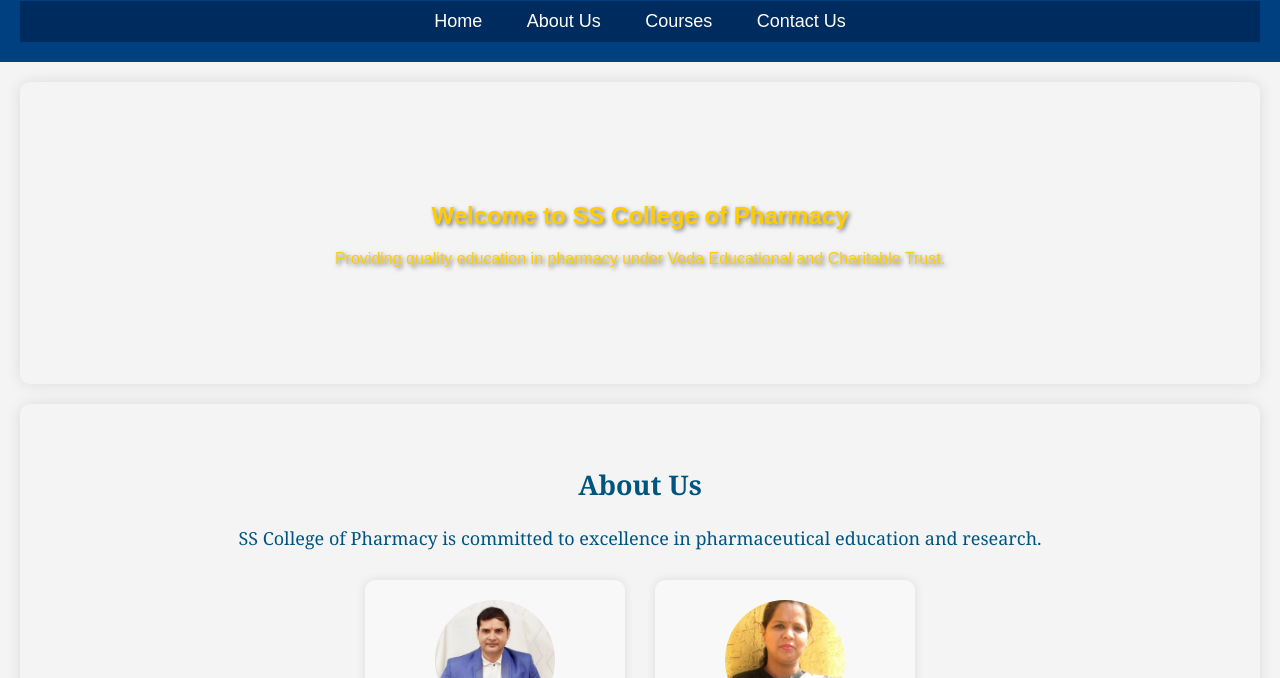
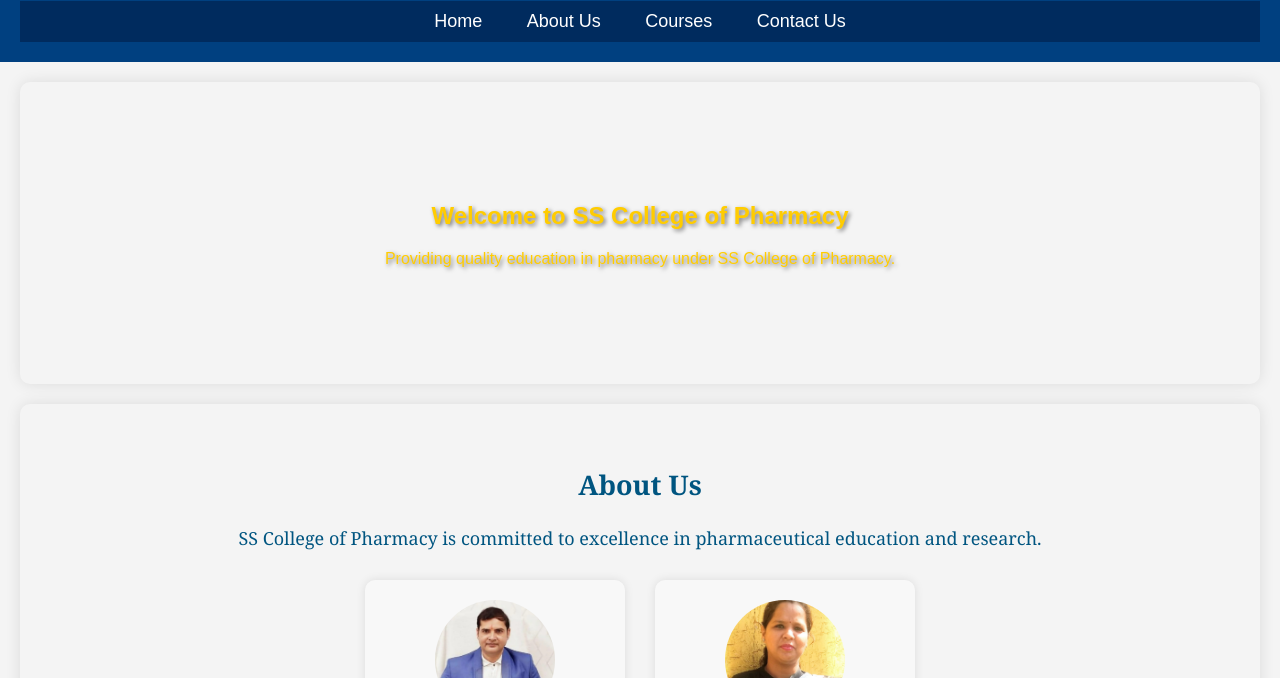
Before and after one commit to weblovesoft/sscollageofpharmacy, a plain HTML site: page index.html in a window 1280 px wide. Shown: the part 122-800 px from the top of the page. Drawn offline with Linux system fonts and the light colour scheme.

Commit message:
Update index.html

```diff
--- a/index.html
+++ b/index.html
@@ -22,7 +22,7 @@
 
     <section id="home">
         <h2>Welcome to SS College of Pharmacy</h2>
-        <p>Providing quality education in pharmacy under Veda Educational and Charitable Trust.</p>
+        <p>Providing quality education in pharmacy under SS College of Pharmacy.</p>
     </section>
 
     <section id="about">
```
